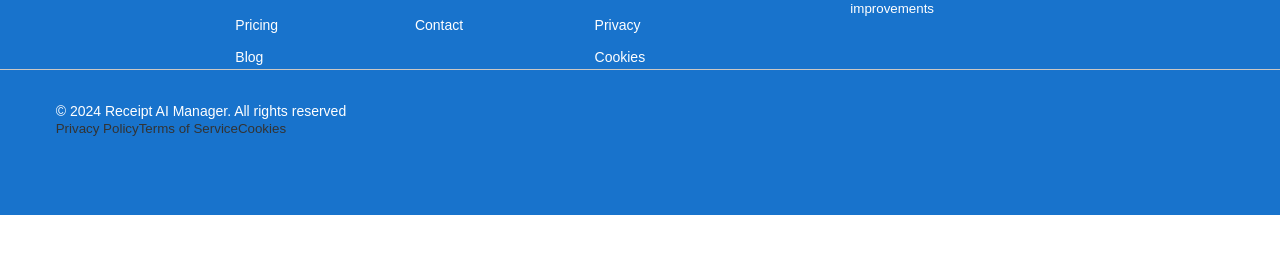
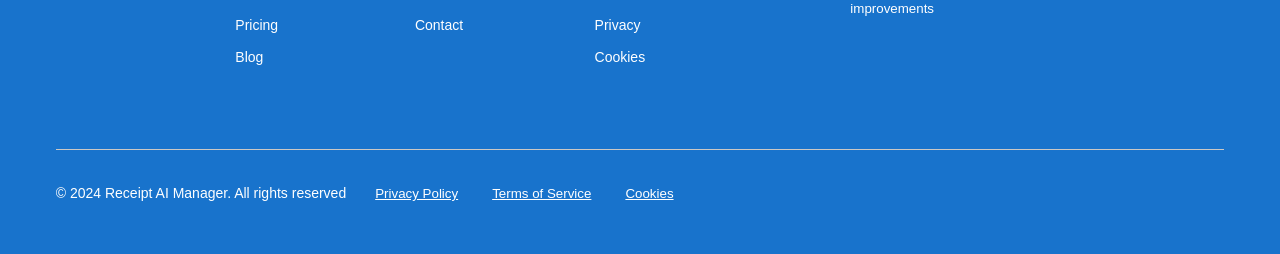
Before and after one commit to subzero783/receipt-scan, a Next.js app: page / in a window 1280 px wide. Shown: the part 862-1116 px from the top of the page. Before the commit the page ends 1077 px from the top, so only its background shows below. Built offline with nearby package versions, Linux system fonts and the light colour scheme; no server answers; a web font is replaced by a local one.

Commit message:
RSSCN-23 Working on Footer.jsx

```diff
--- a/assets/styles/footer-section.css
+++ b/assets/styles/footer-section.css
@@ -17,17 +17,31 @@
       }
     }
     &.bottom-container {
-      border-top: 1px solid var(--color-neutral-400);
-      padding-top: 32px;
+      padding-top: 80px;
       padding-bottom: 0;
+      > .row {
+        align-items: center;
+        border-top: 1px solid var(--color-neutral-400);
+        padding-top: 32px;
+      }
       p {
         font-size: 14px;
         color: var(--color-white);
       }
       .copyright-column {
+        display: flex;
+        flex-flow: row nowrap;
+        align-items: center;
+        p, a {
+          margin-right: 24px;
+        }
         a {
           text-decoration: underline;
           color: var(--color-white);
+          padding: 5px;
+          &:last-of-type {
+            margin-right: 0;
+          }
         }
       }
       .social-media-column {
--- a/components/Footer.jsx
+++ b/components/Footer.jsx
@@ -50,7 +50,7 @@ const Footer = () => {
       </div>
       <div className="container bottom-container">
         <div className="row">
-          <div clssName="col copyright-column">
+          <div className="col copyright-column">
             <p>&#169; 2024 Receipt AI Manager. All rights reserved</p>
             <Link href="/privacy">Privacy Policy</Link>
             <Link href="/terms">Terms of Service</Link>
```
